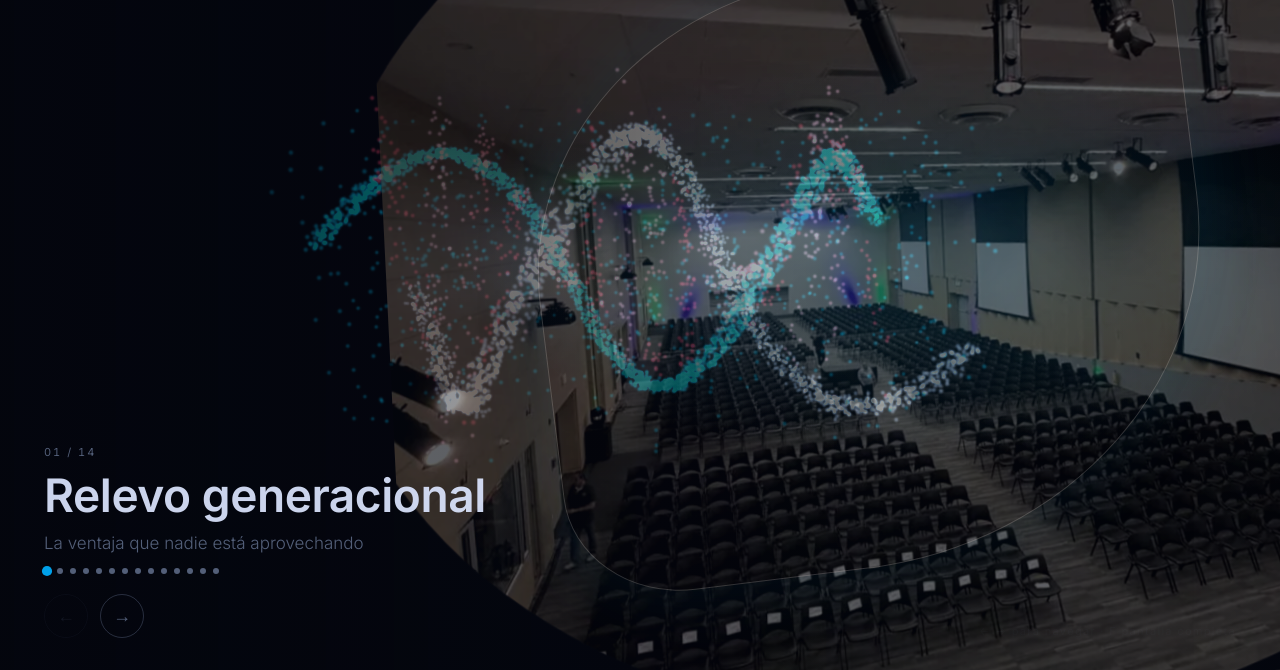
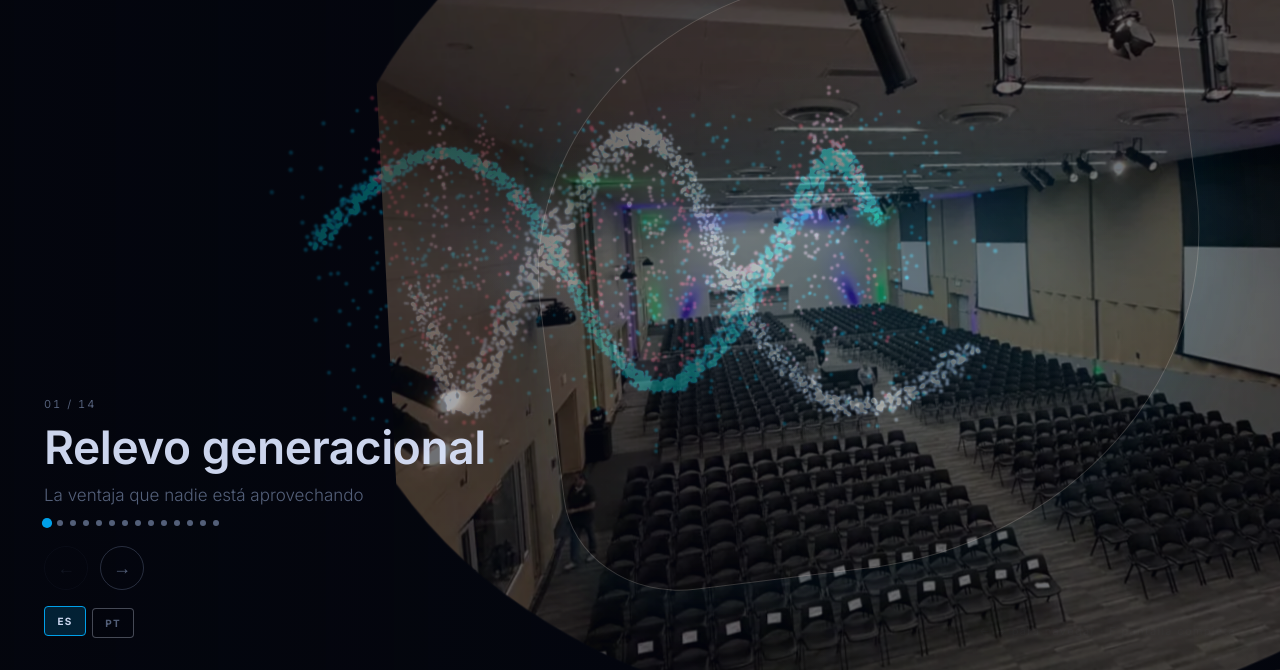
Before and after one commit to KiwisCas/ActividadPresentacion, a website built with Vite: page index.html in a window 1280 px wide. Shown: the part 130-800 px from the top of the page. Built offline with nearby package versions, Linux system fonts and the light colour scheme; animation ran at ten frames a second.

Commit message:
EstiloDiapositivas

```diff
--- a/assets/style.css
+++ b/assets/style.css
@@ -67,8 +67,8 @@ canvas {
   width: min(74vw, 1180px);
   height: 116vh;
   object-fit: cover;
-  opacity: 0.43;
-  filter: saturate(0.72) contrast(1.16) brightness(0.84);
+  opacity: 0.58;
+  filter: saturate(0.9) contrast(1.08) brightness(1.02);
   mix-blend-mode: screen;
   clip-path: ellipse(63% 48% at 57% 49%);
   transform: rotate(-3deg) scale(1.05) translate3d(4%, 2%, 0);
@@ -107,8 +107,8 @@ canvas {
   gap: 18px;
 }
 
-.scene-asset-brands img:first-child { width: 118px; height: auto; }
-.scene-asset-brands img:last-child { width: 48px; height: auto; }
+.scene-asset-brands img:first-child { width: 164px; height: auto; }
+.scene-asset-brands img:last-child { width: 66px; height: auto; }
 
 #scene-asset-layer[data-moment="2"] .scene-asset-image,
 #scene-asset-layer[data-moment="12"] .scene-asset-image {
@@ -253,6 +253,35 @@ canvas {
   pointer-events: all;
 }
 
+#hud-language {
+  display: flex;
+  gap: 6px;
+  align-items: center;
+  margin-top: 18px;
+  pointer-events: all;
+}
+
+#hud-language button {
+  min-width: 42px;
+  height: 30px;
+  border: 1px solid rgba(220, 230, 255, 0.3);
+  border-radius: 4px;
+  background: rgba(4, 6, 14, 0.42);
+  color: var(--text-dim);
+  cursor: pointer;
+  font: 700 10px/1 var(--font);
+  letter-spacing: 0.12em;
+  transition: background 0.25s, border-color 0.25s, color 0.25s, transform 0.25s;
+}
+
+#hud-language button:hover,
+#hud-language button.active {
+  border-color: var(--blue);
+  background: rgba(0, 160, 233, 0.18);
+  color: var(--text);
+  transform: translateY(-2px);
+}
+
 #hud-prev, #hud-next {
   background: transparent;
   border: 1px solid rgba(150, 170, 210, 0.25);
@@ -307,6 +336,8 @@ canvas {
   #hud-hint {
     display: none;
   }
+
+  #hud-language { margin-top: 12px; }
 }
 
 /* ── Reduced motion ──────────────────────────── */
@@ -343,8 +374,8 @@ canvas {
   opacity: 0.9;
 }
 
-.archive-brand-row img:first-child { width: 132px; height: auto; }
-.archive-brand-row img:last-child { width: 56px; height: auto; }
+.archive-brand-row img:first-child { width: 178px; height: auto; }
+.archive-brand-row img:last-child { width: 72px; height: auto; }
 
 .archive-feature {
   position: absolute;
@@ -428,8 +459,8 @@ canvas {
 
 @media (max-width: 700px) {
   .scene-asset-brands { top: 22px; right: 20px; gap: 10px; }
-  .scene-asset-brands img:first-child { width: 88px; }
-  .scene-asset-brands img:last-child { width: 38px; }
+  .scene-asset-brands img:first-child { width: 112px; }
+  .scene-asset-brands img:last-child { width: 46px; }
   .archive-brand-row { top: 22px; right: 20px; gap: 12px; }
   .archive-brand-row img:first-child { width: 96px; }
   .archive-brand-row img:last-child { width: 42px; }
--- a/src/archivePanel.js
+++ b/src/archivePanel.js
@@ -40,3 +40,11 @@ export function initArchivePanel() {
 export function setArchiveVisible(layer, visible) {
   layer.classList.toggle('is-visible', visible);
 }
+
+export function setArchiveLanguage(layer, language) {
+  const labels = language === 'pt'
+    ? ['O que acontece aqui continua lá fora.', 'Anais', '@centrodeeventosupb']
+    : ['Lo que ocurre aquí continúa afuera.', 'Memorias', '@centrodeeventosupb'];
+  layer.querySelector('.archive-feature figcaption').textContent = labels[0];
+  layer.querySelector('.archive-exits a:first-child span').textContent = labels[1];
+}
--- a/src/hud.js
+++ b/src/hud.js
@@ -3,7 +3,8 @@
 //  Sin frameworks. DOM puro.
 // ─────────────────────────────────────────────
 
-const SLIDE_LABELS = [
+const SLIDE_LABELS = {
+  es: [
   { num: '01', title: 'Relevo generacional', sub: 'La ventaja que nadie está aprovechando' },
   { num: '02', title: '¿Un gran auditorio…', sub: '…solo para hacer grados?' },
   { num: '03', title: 'La universidad sale al mundo', sub: 'Encontrarse con lo que ya existe' },
@@ -18,14 +19,33 @@ const SLIDE_LABELS = [
   { num: '12', title: 'El futuro no se hereda', sub: 'Se construye' },
   { num: '13', title: 'Lo que queda en movimiento', sub: 'Una forma abierta para continuar' },
   { num: '14', title: 'La memoria también se mueve', sub: 'Imágenes, vínculos y continuidad' },
-];
+  ],
+  pt: [
+    { num: '01', title: 'Revezamento geracional', sub: 'A vantagem que ninguém está aproveitando' },
+    { num: '02', title: 'Um grande auditório…', sub: '…apenas para formaturas?' },
+    { num: '03', title: 'A Universidade se encontra com o mundo', sub: 'Encontrar o que já existe' },
+    { num: '04', title: 'Academia · Indústria · Cidade', sub: 'Três forças, um espaço comum' },
+    { num: '05', title: 'Os eventos nunca foram o objetivo', sub: 'O impacto, sim' },
+    { num: '06', title: 'Um evento traz pessoas', sub: 'Uma comunidade traz transformação' },
+    { num: '07', title: 'O talento cresce na velocidade da confiança', sub: 'Uma perturbação se transmite' },
+    { num: '08', title: 'A experiência constrói o caminho', sub: 'Novas gerações descobrem novas rotas' },
+    { num: '09', title: 'Uma visão. Duas gerações.', sub: 'Velocidades diferentes, um mesmo horizonte' },
+    { num: '10', title: 'Crescer é trabalhar juntos', sub: 'Nenhuma geração desaparece' },
+    { num: '11', title: 'Os jovens não são o futuro', sub: 'São o presente que transforma o campo' },
+    { num: '12', title: 'O futuro não se herda', sub: 'Ele se constrói' },
+    { num: '13', title: 'O que continua em movimento', sub: 'Uma forma aberta para continuar' },
+    { num: '14', title: 'A memória também se move', sub: 'Imagens, vínculos e continuidade' },
+  ],
+};
 
 let _counter, _title, _sub, _prevBtn, _nextBtn, _dotsContainer;
-let _onPrev, _onNext;
+let _onPrev, _onNext, _onLanguageChange;
+let _language = 'es';
 
-export function initHUD(onPrev, onNext) {
+export function initHUD(onPrev, onNext, onLanguageChange) {
   _onPrev = onPrev;
   _onNext = onNext;
+  _onLanguageChange = onLanguageChange;
 
   // Contenedor principal del HUD
   const hud = document.createElement('div');
@@ -52,7 +72,7 @@ export function initHUD(onPrev, onNext) {
   // Dots de navegación
   _dotsContainer = document.createElement('div');
   _dotsContainer.id = 'hud-dots';
-  SLIDE_LABELS.forEach((_, i) => {
+  SLIDE_LABELS.es.forEach((_, i) => {
     const dot = document.createElement('button');
     dot.className = 'hud-dot';
     dot.setAttribute('aria-label', `Slide ${i + 1}`);
@@ -82,6 +102,23 @@ export function initHUD(onPrev, onNext) {
   nav.appendChild(_nextBtn);
   hud.appendChild(nav);
 
+  const language = document.createElement('div');
+  language.id = 'hud-language';
+  language.setAttribute('aria-label', 'Idioma');
+  ['es', 'pt'].forEach((code) => {
+    const button = document.createElement('button');
+    button.type = 'button';
+    button.dataset.language = code;
+    button.textContent = code.toUpperCase();
+    button.addEventListener('click', () => {
+      _language = code;
+      _onLanguageChange?.(code);
+      updateHUD(Number(_counter.textContent.slice(0, 2)) - 1);
+    });
+    language.appendChild(button);
+  });
+  hud.appendChild(language);
+
   // Hint de teclado (desaparece tras 4s)
   const hint = document.createElement('div');
   hint.id = 'hud-hint';
@@ -94,12 +131,13 @@ export function initHUD(onPrev, onNext) {
 }
 
 export function updateHUD(slideIndex) {
-  const label = SLIDE_LABELS[slideIndex] || SLIDE_LABELS[0];
+  const labels = SLIDE_LABELS[_language] || SLIDE_LABELS.es;
+  const label = labels[slideIndex] || labels[0];
 
   const topBar = _title.parentElement;
   topBar.classList.remove('is-changing');
   void topBar.offsetWidth;
-  _counter.textContent = label.num + ' / ' + String(SLIDE_LABELS.length).padStart(2, '0');
+  _counter.textContent = label.num + ' / ' + String(labels.length).padStart(2, '0');
   _title.textContent   = label.title;
   _sub.textContent     = label.sub;
   topBar.classList.add('is-changing');
@@ -112,5 +150,8 @@ export function updateHUD(slideIndex) {
 
   // Deshabilitar botones en extremos
   _prevBtn.disabled = slideIndex === 0;
-  _nextBtn.disabled = slideIndex === SLIDE_LABELS.length - 1;
+  _nextBtn.disabled = slideIndex === labels.length - 1;
+  document.querySelectorAll('#hud-language button').forEach((button) => {
+    button.classList.toggle('active', button.dataset.language === _language);
+  });
 }
--- a/src/main.js
+++ b/src/main.js
@@ -7,20 +7,23 @@ import { initRenderer, startLoop, clock } from './renderer.js';
 import { slideManagerAPI, onSlideChange } from './slideManager.js';
 import { initHUD, updateHUD } from './hud.js';
 import { loadClosingForm } from './logoMapper.js';
-import { initArchivePanel, setArchiveVisible } from './archivePanel.js';
+import { initArchivePanel, setArchiveVisible, setArchiveLanguage } from './archivePanel.js';
 import { initSceneAssetLayer, setSceneAsset } from './sceneAssetLayer.js';
 
 // ── Inicialización ────────────────────────────
 const container = document.getElementById('canvas-container');
 initRenderer(container);
 
+const archivePanel = initArchivePanel();
+setArchiveVisible(archivePanel, false);
+setArchiveLanguage(archivePanel, 'es');
+
 // ── HUD ───────────────────────────────────────
 initHUD(
   () => slideManagerAPI.prev(clock.getElapsedTime()),
   () => slideManagerAPI.next(clock.getElapsedTime()),
+  (language) => setArchiveLanguage(archivePanel, language),
 );
-const archivePanel = initArchivePanel();
-setArchiveVisible(archivePanel, false);
 const sceneAssetLayer = initSceneAssetLayer();
 setSceneAsset(sceneAssetLayer, 0);
 
```
Also changed, not shown: dist/assets/index-BVuU09ZG.js, dist/assets/index-CRL03yoa.css (added), dist/assets/index-svrTUz04.css (deleted), dist/index.html.
